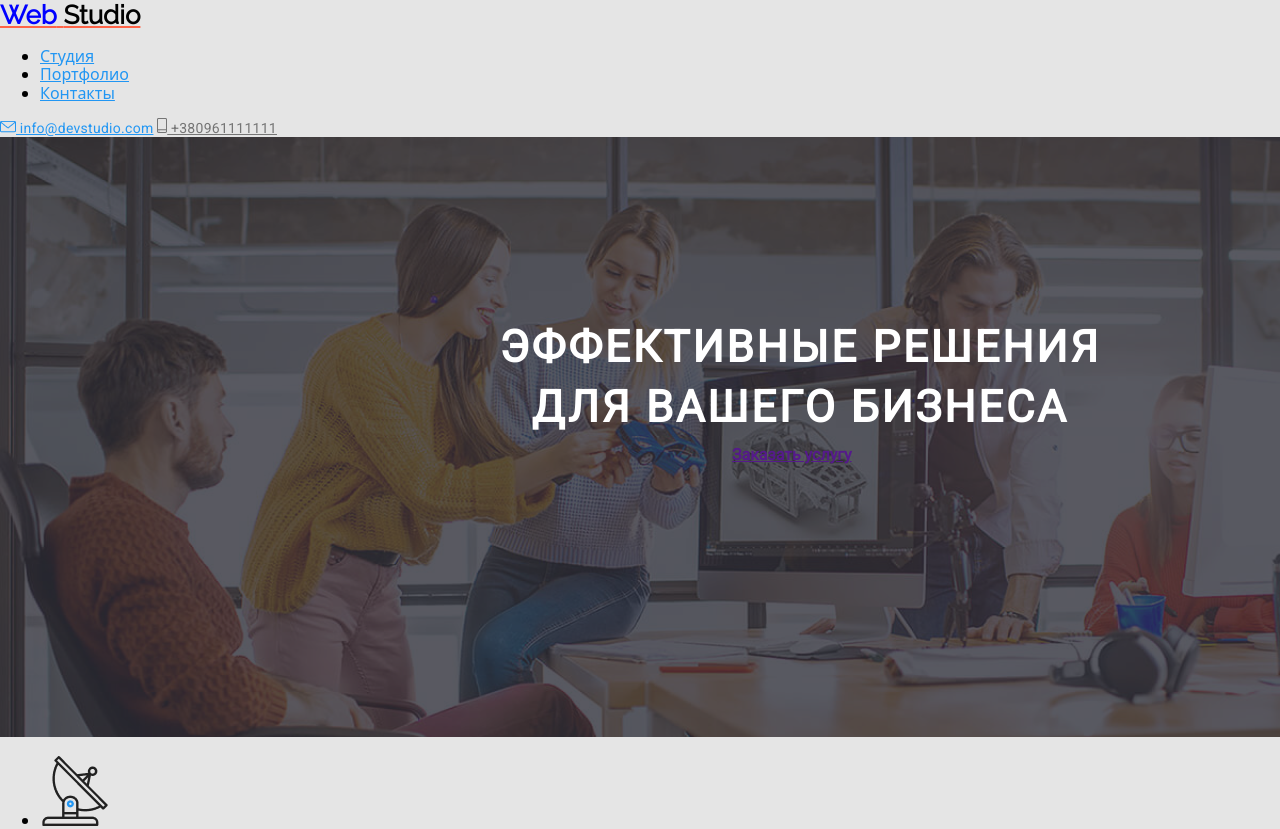
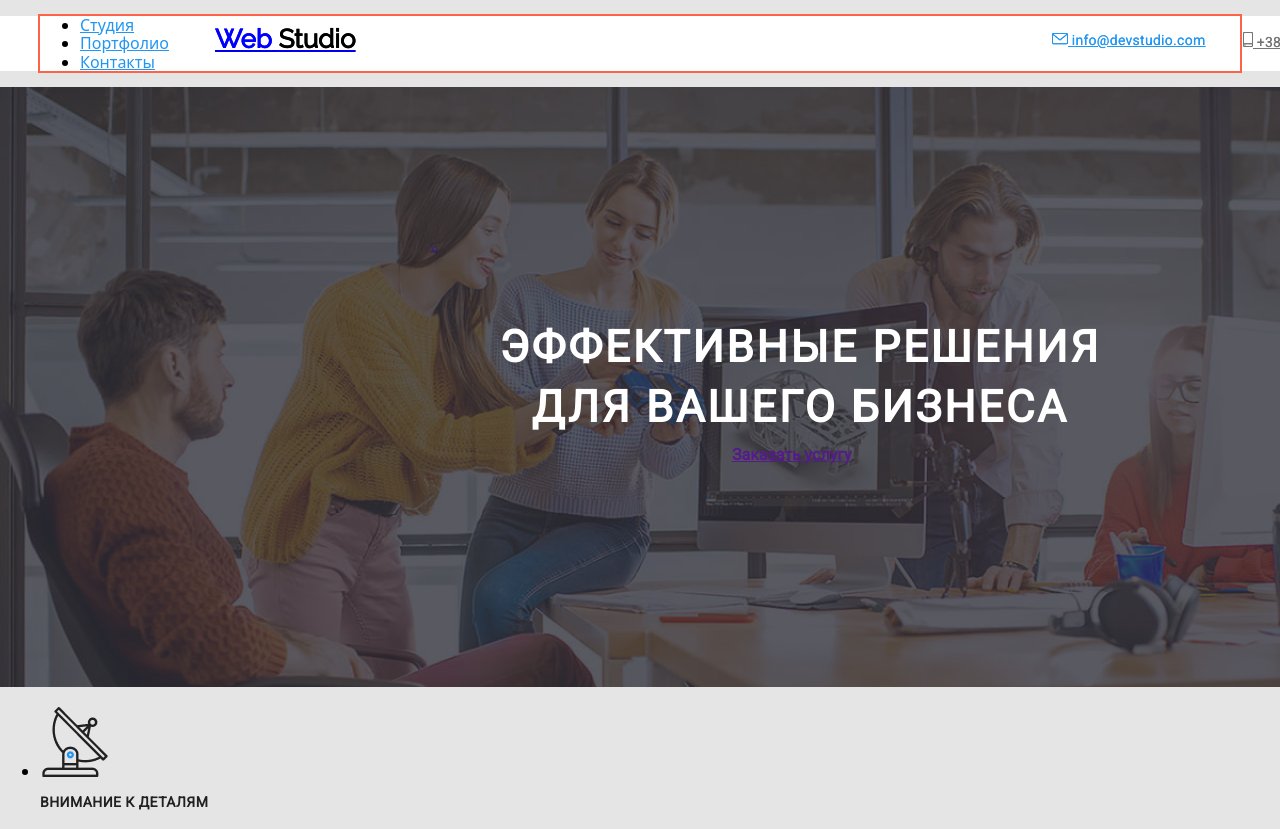
Before and after one commit to ArtemSlobodianyk/goit-markup-hw-03, a plain HTML site: page index.html in a window 1280 px wide. Shown: the top 829 px of the page. Drawn offline with nearby package versions, Linux system fonts and the light colour scheme.

Commit message:
Погнал 5й блок занятия

```diff
--- a/css/styles.css
+++ b/css/styles.css
@@ -4,7 +4,23 @@ body {
 :root {
   --hover-focus-color: tomato;
 }
+.page-header {
+  background-color: white;
+}
+.conteiner-header {
+  margin-left: auto;
+  margin-right: auto;
+  width: 1200px;
+  outline: 2px solid tomato;
+}
+.conteiner-contacts {
+}
 .logo {
+  position: absolute;
+  width: 153px;
+  height: 31px;
+  left: 215px;
+  top: 24px;
   width: 153px;
   height: 31px;
   font-family: "Raleway";
@@ -32,7 +48,7 @@ body {
   color: var(--hover-focus-color);
 }
 .site-nav {
-}
+ }
 .studio {
   font-family: "Roboto";
   font-style: normal;
@@ -67,6 +83,12 @@ body {
   color: var(--hover-focus-color);
 }
 .contact-nav-envelope {
+  position: absolute;
+  width: 161px;
+  height: 16px;
+  left: 1052px;
+  top: 32px;
+
   font-family: "Roboto";
   font-style: normal;
   font-weight: 500;
@@ -82,6 +104,12 @@ body {
   color: var(--hover-focus-color);
 }
 .contact-nav-telephone {
+  position: absolute;
+  width: 142px;
+  height: 16px;
+  left: 1243px;
+  top: 32px;
+
   font-family: "Roboto";
   font-style: normal;
   font-weight: 500;
@@ -243,7 +271,7 @@ body {
   color: var(--hover-focus-color);
 }
 .e-mail {
-  ont-family: "Roboto";
+  font-family: "Roboto";
   font-style: normal;
   font-weight: normal;
   font-size: 16px;
--- a/index.html
+++ b/index.html
@@ -21,7 +21,7 @@
   <body class="page">
     <!--Шапка сайта-->
     <header class="page-header">
-      <nav>
+      <nav class="conteiner-header">
         <a href="index.html" class="logo">
           <span class="logo-blue">Web</span>
           <span class="logo-black">Studio</span>
@@ -31,6 +31,7 @@
           <li><a href="portfolio.html">Портфолио</a></li>
           <li><a href="">Контакты</a></li>
         </ul>
+        <div class="conteiner-contacts">
           <span class="contact-nav-envelope">
             <a href="">
               <img src="images/envelope.png" alt="" /> info@devstudio.com</a
@@ -40,6 +41,7 @@
             ><a href="">
               <img src="images/smartphone.svg" alt="" /> +380961111111</a
             >
+        </div>
         </span>
       </nav>
     </header>
```
Lines whose indentation alone changed are shown as unchanged.
